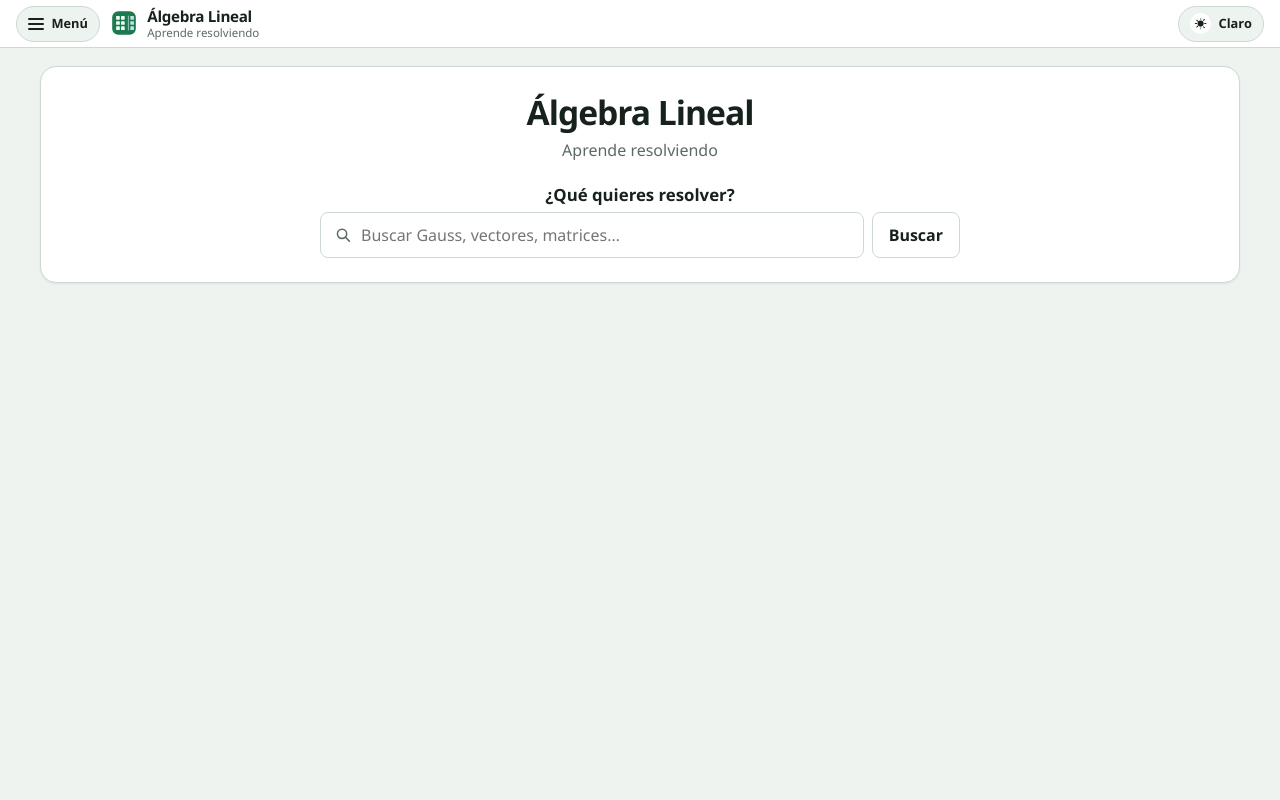
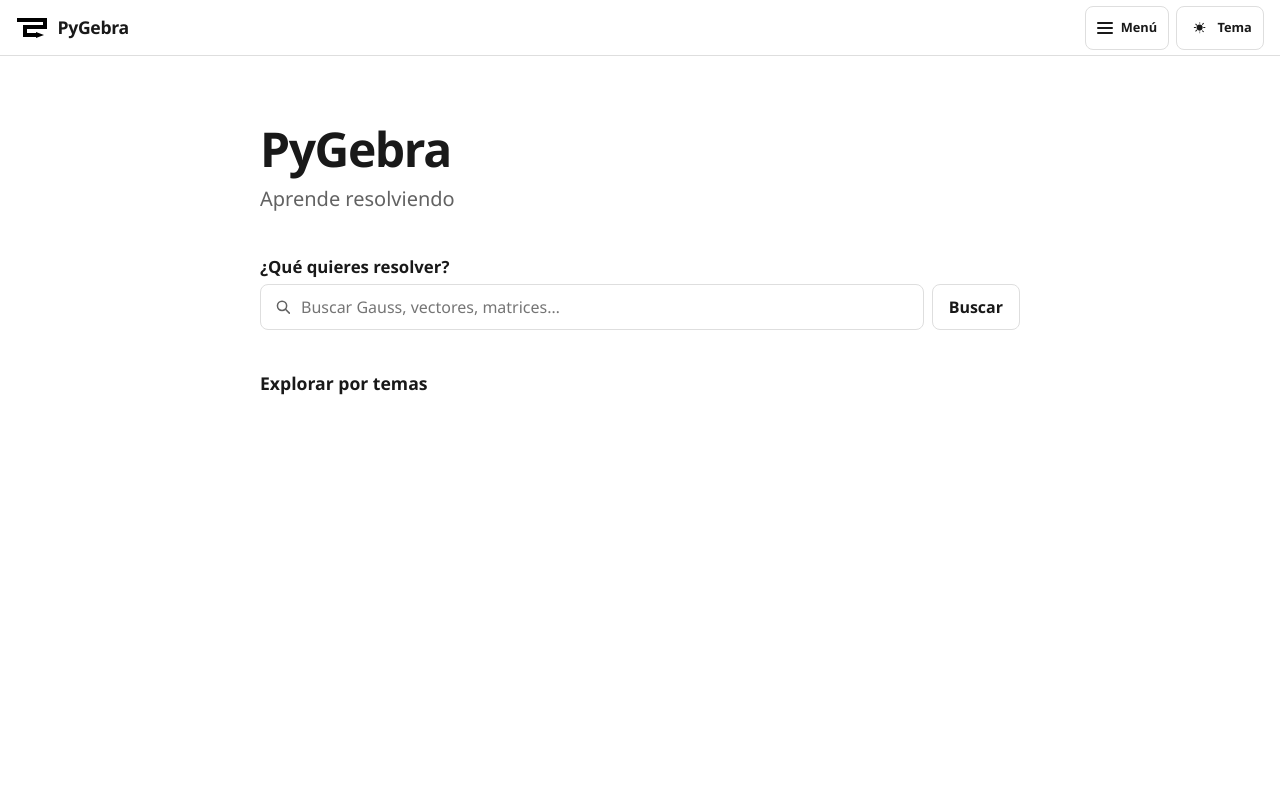
Before and after one commit to rodolfo-collado/Algebra-Lineal, a Django app: template frontend/web/calculadora/templates/calculadora/pages/inicio.html in a window 1280 px wide. Run offline with Django 5.2, Linux system fonts and the light colour scheme; the template is opened without the code that fills it, so the values that code supplies are empty.

Commit message:
feat(ui): aplicar el rediseño visual de PyGebra
- PyGebra como nombre visible en header, títulos, aria-labels y ventana de escritorio;
  Larga A monocromático (negro/blanco) generado desde el SVG canónico con
  scripts/sync_brand_mark.py, en lugar de la cuadrícula [A | b].
- Superficies neutras en claro y oscuro con el verde #1A6560 / #7DCFC6 como acento
  (acciones, enlaces, selección y foco).
- Inicio sereno: nombre, «Aprende resolviendo», buscador y «Explorar por temas» con
  área → tema → herramienta plegables; sin cuadrícula de tarjetas.
- Cajón de navegación con áreas plegables y chevrones coherentes; conserva Escape,
  backdrop, foco, aria-expanded, teclado, búsqueda y funcionamiento sin JavaScript.
- Descripciones cortas en el catálogo y relaciones entre sistemas, vectores,
  matrices y Ax = b; relacionadas como enlaces discretos tras resolver.
- Tema guardado como pygebra-tema, migrando algebra-lineal-tema, tolerante a
  almacenamiento bloqueado.

```diff
--- a/desktop.py
+++ b/desktop.py
@@ -23,7 +23,7 @@ from urllib.request import Request, urlopen
 LOOPBACK_HOST = "127.0.0.1"
 DJANGO_SETTINGS_MODULE = "frontend.web.algebra_web.settings"
 DESKTOP_ENVIRONMENT = "ALGEBRA_DESKTOP"
-APP_TITLE = "Álgebra Lineal"
+APP_TITLE = "PyGebra"
 WINDOW_WIDTH = 1100
 WINDOW_HEIGHT = 760
 WINDOW_MIN_SIZE = (760, 560)
@@ -73,7 +73,7 @@ def ensure_webview2_runtime() -> None:
             "Vuelve a ejecutar el instalador de Álgebra Lineal con conexión a Internet "
             "para instalarlo. También puedes descargar el runtime Evergreen desde:\n"
             f"{WEBVIEW2_DOWNLOAD_URL}\n"
-            "Después, vuelve a abrir Álgebra Lineal."
+            "Después, vuelve a abrir PyGebra."
         )
 
 
--- a/frontend/web/calculadora/static/calculadora/styles/base.css
+++ b/frontend/web/calculadora/static/calculadora/styles/base.css
@@ -15,7 +15,6 @@ body {
     color: var(--color-text);
     font-family: var(--font-ui);
     line-height: 1.5;
-    overflow-x: hidden;
 }
 
 code,
@@ -100,6 +99,7 @@ button:focus-visible,
 summary:focus-visible,
 input:focus-visible,
 textarea:focus-visible,
+select:focus-visible,
 [tabindex="-1"]:focus-visible {
     outline: 3px solid var(--color-focus);
     outline-offset: 2px;
--- a/frontend/web/calculadora/static/calculadora/styles/components.css
+++ b/frontend/web/calculadora/static/calculadora/styles/components.css
@@ -28,7 +35,7 @@
 .home-title {
     margin: 0;
     font-family: var(--font-display);
-    font-size: 1.45rem;
+    font-size: clamp(1.5rem, 3vw, 2rem);
     letter-spacing: -0.03em;
     line-height: 1.2;
 }
@@ -311,38 +317,94 @@
     font-size: 0.85rem;
 }
 
-/* —— Inicio: punto de entrada, un buscador y los temas —— */
+/* —— Inicio: nombre, «Aprende resolviendo», un buscador y las áreas plegadas —— */
 
 .home-hero {
-    display: grid;
-    justify-items: center;
-    gap: 0.35rem;
-    margin-bottom: 1.5rem;
-    padding: 1.6rem 1.35rem 1.5rem;
-    border: 1px solid var(--color-border);
-    border-radius: var(--radius-lg);
-    background: var(--color-surface-raised);
-    box-shadow: var(--shadow-sm);
-    text-align: center;
+    max-width: 760px;
+    margin: 2.5rem auto;
 }
 
 .home-hero .home-title {
-    font-size: clamp(1.6rem, 2.8vw, 2.1rem);
+    font-size: clamp(2.2rem, 5vw, 3rem);
 }
 
 .home-hero .home-lead {
-    font-size: 1rem;
+    margin-top: 0.4rem;
+    font-size: 1.25rem;
 }
 
 .home-hero .search {
-    width: min(100%, 40rem);
-    margin-top: 0.9rem;
-    text-align: left;
+    width: 100%;
+    margin-top: 2.5rem;
 }
 
 .home-hero .search-label {
     font-size: 1.05rem;
-    text-align: center;
+}
+
+.home-catalog,
+.search-results {
+    max-width: 760px;
+    margin-inline: auto;
+}
+
+.home-catalog > h2 {
+    margin-bottom: 1rem;
+    font-size: 1.1rem;
+}
+
+/* Área → tema → herramienta: filas plegables con bordes discretos, sin cuadrícula de tarjetas. */
+.home-area {
+    border-top: 1px solid var(--color-border);
+}
+
+.home-area:last-child {
+    border-bottom: 1px solid var(--color-border);
+}
+
+.home-area-summary {
+    display: flex;
+    justify-content: space-between;
+    align-items: center;
+    gap: 1rem;
+    padding: 1.2rem 0.5rem;
+    list-style: none;
+    cursor: pointer;
+    user-select: none;
+    transition: background var(--motion-fast);
+}
+
+.home-area-summary::-webkit-details-marker {
+    display: none;
+}
+
+.home-area-summary:hover {
+    background: var(--color-surface);
+}
+
+.home-area-title {
+    display: block;
+    font-size: 1rem;
+    font-weight: 650;
+}
+
+.home-area-description {
+    display: block;
+    margin-top: 0.15rem;
+    color: var(--color-muted);
+    font-size: 0.9rem;
+}
+
+.area-chevron {
+    width: 1rem;
+    height: 1rem;
+    flex: none;
+    color: var(--color-muted);
+    transition: transform var(--motion-fast);
+}
+
+.home-area[open] > .home-area-summary .area-chevron {
+    transform: rotate(90deg);
 }
 
 .home-section {
--- a/frontend/web/calculadora/static/calculadora/styles/shell.css
+++ b/frontend/web/calculadora/static/calculadora/styles/shell.css
@@ -31,25 +31,10 @@
 
 .app-mark {
     display: block;
-    width: 1.75rem;
-    height: 1.75rem;
+    width: 2rem;
+    height: 2rem;
+    color: var(--color-mark);
     flex: none;
-}
-
-.app-mark-plate {
-    fill: var(--color-brand);
-}
-
-.app-mark-cell {
-    fill: var(--color-mark-cell);
-}
-
-.app-mark-bar {
-    fill: var(--color-mark-bar);
-}
-
-.app-mark-aug {
-    fill: var(--color-mark-aug);
 }
 
 .app-brand-text {
@@ -60,14 +45,9 @@
 
 .app-name {
     font-family: var(--font-display);
-    font-size: 0.95rem;
-    font-weight: 700;
+    font-size: 1.1rem;
+    font-weight: 650;
     letter-spacing: -0.02em;
-}
-
-.app-tagline {
-    color: var(--color-muted);
-    font-size: 0.72rem;
 }
 
 .header-actions {
@@ -84,11 +64,11 @@
     display: inline-flex;
     align-items: center;
     gap: 0.45rem;
-    min-height: 2.25rem;
+    min-height: 2.75rem;
     padding: 0.25rem 0.7rem;
     border: 1px solid var(--color-border);
-    border-radius: var(--radius-pill);
-    background: var(--color-surface-muted);
+    border-radius: var(--radius-sm);
+    background: var(--color-surface-raised);
     color: var(--color-text);
     font-size: 0.8rem;
     font-weight: 600;
@@ -166,7 +146,7 @@
     min-width: 0;
     width: min(100% - 2rem, var(--content-max));
     margin: 0 auto;
-    padding: 1.1rem 0 2.5rem;
+    padding: 1.5rem 0 3rem;
 }
 
 /* —— Cajón de navegación —— */
--- a/frontend/web/calculadora/static/calculadora/styles/tokens.css
+++ b/frontend/web/calculadora/static/calculadora/styles/tokens.css
@@ -1,26 +1,27 @@
-/* Tokens semánticos: verde esmeralda como acento, azul profundo para la columna aumentada. */
+/* PyGebra: superficies neutras, símbolo monocromático y verde como acento. */
 
 :root,
 [data-theme="light"] {
     color-scheme: light;
 
-    --color-bg: #eef3f0;
-    --color-bg-accent: #e2ece6;
-    --color-surface: #f6f9f7;
+    --color-bg: #ffffff;
+    --color-bg-accent: #f5f5f5;
+    --color-surface: #fafafa;
     --color-surface-raised: #ffffff;
-    --color-surface-muted: #edf3ef;
-    --color-text: #17221c;
-    --color-muted: #5b6b62;
-    --color-border: #cdd9d2;
-    --color-border-strong: #a3b4aa;
+    --color-surface-muted: #f3f3f3;
+    --color-mark: #000000;
+    --color-text: #191919;
+    --color-muted: #626262;
+    --color-border: #dedede;
+    --color-border-strong: #a0a0a0;
 
-    --color-brand: #1b7a4e;
-    --color-brand-strong: #145f3c;
-    --color-brand-soft: #dcefe4;
-    --color-brand-text: #f3fbf6;
+    --color-brand: #1A6560;
+    --color-brand-strong: #124e4a;
+    --color-brand-soft: #edf5f4;
+    --color-brand-text: #ffffff;
 
-    --color-accent: #1a5f8a;
-    --color-accent-soft: #dceaf3;
+    --color-accent: #454545;
+    --color-accent-soft: #f0f0f0;
 
     --color-success: #1f6b4a;
     --color-success-soft: #dcefe6;
@@ -34,17 +35,14 @@
     --color-danger-soft: #f6e8e8;
     --color-danger-border: #dfb4b4;
 
-    --color-aug: #e3eef4;
-    --color-aug-strong: #1a5f8a;
-    --color-pivot: rgb(27 122 78 / 0.14);
-    --color-mark-cell: #f3fbf6;
-    --color-mark-bar: #8fcbae;
-    --color-mark-aug: #c5dde8;
+    --color-aug: #f0f0f0;
+    --color-aug-strong: #454545;
+    --color-pivot: rgb(26 101 96 / 0.12);
 
-    --color-focus: rgb(27 122 78 / 0.35);
-    --color-shadow: rgb(23 34 28 / 0.08);
-    --color-shadow-strong: rgb(23 34 28 / 0.16);
-    --color-backdrop: rgb(23 34 28 / 0.45);
+    --color-focus: #1A6560;
+    --color-shadow: rgb(0 0 0 / 0.04);
+    --color-shadow-strong: rgb(0 0 0 / 0.12);
+    --color-backdrop: rgb(0 0 0 / 0.35);
 
     /* Compatibilidad con tokens previos */
     --color-primary: var(--color-brand);
@@ -53,8 +51,8 @@
     --color-primary-soft: var(--color-brand-soft);
 
     --radius-sm: 8px;
-    --radius-md: 12px;
-    --radius-lg: 16px;
+    --radius-md: 8px;
+    --radius-lg: 10px;
     --radius-pill: 999px;
 
     --shadow-sm: 0 1px 2px var(--color-shadow);
@@ -71,7 +69,7 @@
     --font-display: "Segoe UI Variable", "Segoe UI", system-ui, sans-serif;
     --font-math: "Cascadia Mono", "Cascadia Code", Consolas, "Courier New", monospace;
 
-    --header-height: 3rem;
+    --header-height: 3.5rem;
     --nav-width: 19rem;
     --content-max: 1200px;
     /* Estado/entrada y pulsación: sin demora ni dependencia funcional. */
--- a/frontend/web/calculadora/static/calculadora/tema.js
+++ b/frontend/web/calculadora/static/calculadora/tema.js
@@ -1,13 +1,19 @@
 (() => {
     "use strict";
 
-    const STORAGE_KEY = "algebra-lineal-tema";
+    const STORAGE_KEY = "pygebra-tema";
     const root = document.documentElement;
     const button = document.getElementById("theme-toggle");
     const media = window.matchMedia("(prefers-color-scheme: dark)");
 
     function storedTheme() {
-        const value = localStorage.getItem(STORAGE_KEY);
+        let value = null;
+        try {
+            // La clave histórica sigue leyéndose; base.html la migra a la nueva.
+            value = localStorage.getItem(STORAGE_KEY) ?? localStorage.getItem("algebra-lineal-tema");
+        } catch (_) {
+            // Sin persistencia se conserva el tema visible.
+        }
         return value === "light" || value === "dark" ? value : null;
     }
 
@@ -28,11 +34,8 @@
 
         const siguiente = theme === "dark" ? "claro" : "oscuro";
         button.setAttribute("aria-label", `Cambiar a tema ${siguiente}`);
+        // El texto visible es siempre «Tema»: el icono y el aria-label indican el estado.
         button.setAttribute("aria-pressed", theme === "dark" ? "true" : "false");
-        const label = button.querySelector(".theme-toggle-text");
-        if (label) {
-            label.textContent = theme === "dark" ? "Oscuro" : "Claro";
-        }
     }
 
     applyTheme(storedTheme() || currentTheme() || systemTheme());
@@ -40,7 +43,11 @@
     if (button) {
         button.addEventListener("click", () => {
             const next = currentTheme() === "dark" ? "light" : "dark";
-            localStorage.setItem(STORAGE_KEY, next);
+            try {
+                localStorage.setItem(STORAGE_KEY, next);
+            } catch (_) {
+                // Sin almacenamiento el cambio vale para esta visita.
+            }
             applyTheme(next);
         });
     }
--- a/frontend/web/calculadora/templates/calculadora/base.html
+++ b/frontend/web/calculadora/templates/calculadora/base.html
@@ -4,13 +4,20 @@
 <head>
     <meta charset="utf-8">
     <meta name="viewport" content="width=device-width, initial-scale=1">
-    <title>{% block title %}Álgebra Lineal{% endblock %}</title>
+    <title>{% block title %}PyGebra{% endblock %}</title>
     <link rel="icon" href="{% static 'calculadora/favicon.svg' %}" type="image/svg+xml">
     <link rel="icon" href="{% static 'calculadora/favicon.ico' %}" sizes="16x16 32x32 48x48">
     <script>
         (function () {
             var root = document.documentElement;
-            var stored = localStorage.getItem("algebra-lineal-tema");
+            var stored = null;
+            try {
+                stored = localStorage.getItem("pygebra-tema");
+                if (stored === null) {
+                    stored = localStorage.getItem("algebra-lineal-tema");
+                    if (stored === "light" || stored === "dark") localStorage.setItem("pygebra-tema", stored);
+                }
+            } catch (_) { /* El tema y el menú funcionan sin almacenamiento. */ }
             var theme = stored === "light" || stored === "dark"
                 ? stored
                 : (window.matchMedia("(prefers-color-scheme: dark)").matches ? "dark" : "light");
--- a/frontend/web/calculadora/templates/calculadora/components/header.html
+++ b/frontend/web/calculadora/templates/calculadora/components/header.html
@@ -1,19 +1,19 @@
 <header class="app-header">
     <div class="header-start">
+        <a class="app-brand" href="{% url 'calculadora:inicio' %}" aria-label="PyGebra, inicio">
+            {% include "calculadora/components/mark.html" %}
+            <span class="app-brand-text">
+                <span class="app-name">PyGebra</span>
+            </span>
+        </a>
+    </div>
+    <div class="header-actions">
         <button type="button" id="navigation-toggle" class="navigation-toggle"
                 aria-expanded="false" aria-controls="navegacion-principal" hidden>
             <span class="navigation-toggle-icon" aria-hidden="true"></span>
             <span class="navigation-toggle-text">Menú</span>
         </button>
-        <a class="app-brand" href="{% url 'calculadora:inicio' %}" aria-label="Álgebra Lineal, inicio">
-            {% include "calculadora/components/mark.html" %}
-            <span class="app-brand-text">
-                <span class="app-name">Álgebra Lineal</span>
-                <span class="app-tagline">Aprende resolviendo</span>
-            </span>
-        </a>
-    </div>
-    <div class="header-actions">
+
         <button
             type="button"
             class="theme-toggle"
--- a/frontend/web/calculadora/templates/calculadora/components/mark.html
+++ b/frontend/web/calculadora/templates/calculadora/components/mark.html
@@ -1,13 +1,4 @@
-<svg class="app-mark" viewBox="0 0 32 32" aria-hidden="true" focusable="false">
-    <rect class="app-mark-plate" x="2.5" y="2.5" width="27" height="27" rx="7"></rect>
-    <rect class="app-mark-cell" x="7" y="8" width="4.2" height="4.2" rx="0.7"></rect>
-    <rect class="app-mark-cell" x="12.6" y="8" width="4.2" height="4.2" rx="0.7"></rect>
-    <rect class="app-mark-cell" x="7" y="13.9" width="4.2" height="4.2" rx="0.7"></rect>
-    <rect class="app-mark-cell" x="12.6" y="13.9" width="4.2" height="4.2" rx="0.7"></rect>
-    <rect class="app-mark-cell" x="7" y="19.8" width="4.2" height="4.2" rx="0.7"></rect>
-    <rect class="app-mark-cell" x="12.6" y="19.8" width="4.2" height="4.2" rx="0.7"></rect>
-    <rect class="app-mark-bar" x="20.4" y="7.5" width="1.2" height="17" rx="0.6"></rect>
-    <rect class="app-mark-aug" x="23.2" y="8" width="4.2" height="4.2" rx="0.7"></rect>
-    <rect class="app-mark-aug" x="23.2" y="13.9" width="4.2" height="4.2" rx="0.7"></rect>
-    <rect class="app-mark-aug" x="23.2" y="19.8" width="4.2" height="4.2" rx="0.7"></rect>
+{% comment %}Generado desde assets/brand/svg/pygebra-mark.svg por scripts/sync_brand_mark.py.{% endcomment %}
+<svg class="app-mark" aria-hidden="true" focusable="false" xmlns="http://www.w3.org/2000/svg" viewBox="0 0 64 64">
+  <path fill="currentColor" d="M2 12H62V34H22V42H40V40L56 46L40 52V50H14V26H54V20H2Z"/>
 </svg>
--- a/frontend/web/calculadora/templates/calculadora/components/related_tools.html
+++ b/frontend/web/calculadora/templates/calculadora/components/related_tools.html
@@ -1,13 +1,12 @@
 {% comment %}Recomendaciones discretas desde el registro central; solo aparecen cuando la herramienta declara relaciones con destinos disponibles.{% endcomment %}
-{% if herramientas_relacionadas %}
+{% if herramientas_relacionadas and resultado and not exploraciones %}
     <section class="related" aria-labelledby="related-title">
-        <h2 id="related-title" class="related-title">Herramientas relacionadas</h2>
+        <h2 id="related-title" class="related-title">También puedes explorar…</h2>
         <ul class="related-list">
             {% for relacionada in herramientas_relacionadas %}
                 <li class="related-item">
                     <a class="related-link" href="{{ relacionada.ruta }}">
                         <span class="related-name">{{ relacionada.nombre }}</span>
-                        <span class="related-hint">{{ relacionada.descripcion }}</span>
                     </a>
                 </li>
             {% endfor %}
--- a/frontend/web/calculadora/templates/calculadora/components/sidebar.html
+++ b/frontend/web/calculadora/templates/calculadora/components/sidebar.html
@@ -11,8 +11,13 @@
             <span>Inicio</span>
         </a>
         {% for area, categorias in arbol_navegacion %}
-            <section class="nav-area" data-grupo aria-labelledby="nav-area-{{ area.id }}">
-                <h2 id="nav-area-{{ area.id }}" class="nav-area-title">{{ area.nombre }}</h2>
+            <details class="nav-area" data-grupo aria-labelledby="nav-area-{{ area.id }}"{% if area == categoria_actual.area %} open{% endif %}>
+                <summary class="nav-area-title" id="nav-area-{{ area.id }}">
+                    <span>{{ area.nombre }}</span>
+                    <svg class="nav-chevron" viewBox="0 0 16 16" aria-hidden="true" focusable="false">
+                        <path d="M5 3.5 9.5 8 5 12.5" fill="none" stroke="currentColor" stroke-width="1.8" stroke-linecap="round" stroke-linejoin="round"/>
+                    </svg>
+                </summary>
                 {% for categoria, herramientas in categorias %}
                     <details class="nav-category" data-grupo data-categoria="{{ categoria.id }}"{% if categoria == categoria_actual %} open{% endif %}>
                         <summary class="nav-category-summary">
@@ -20,7 +25,6 @@
                                 {% include "calculadora/components/category_icon.html" with categoria_id=categoria.id %}
                             </span>
                             <span class="nav-category-name">{{ categoria.nombre }}</span>
-                            {% if not categoria.disponible %}<span class="nav-badge">Próximamente</span>{% endif %}
                             <svg class="nav-chevron" viewBox="0 0 16 16" aria-hidden="true" focusable="false">
                                 <path d="M5 3.5 9.5 8 5 12.5" fill="none" stroke="currentColor" stroke-width="1.8" stroke-linecap="round" stroke-linejoin="round"/>
                             </svg>
@@ -41,7 +45,7 @@
                         </ul>
                     </details>
                 {% endfor %}
-            </section>
+            </details>
         {% endfor %}
     </nav>
 </aside>
--- a/frontend/web/calculadora/templates/calculadora/layouts/herramienta.html
+++ b/frontend/web/calculadora/templates/calculadora/layouts/herramienta.html
@@ -1,7 +1,7 @@
 {% extends "calculadora/base.html" %}
 {% comment %}Estructura común de una herramienta: contexto, entrada, resultado, explicación, relacionadas y conexiones para explorar después de resolver. Cada bloque es opcional; una herramienta rellena solo los que necesita.{% endcomment %}
 
-{% block title %}{{ herramienta_actual.nombre }} · Álgebra Lineal{% endblock %}
+{% block title %}{{ herramienta_actual.nombre }} · PyGebra{% endblock %}
 
 {% block content %}
     <article class="tool">
--- a/frontend/web/calculadora/templates/calculadora/pages/inicio.html
+++ b/frontend/web/calculadora/templates/calculadora/pages/inicio.html
@@ -1,10 +1,10 @@
 {% extends "calculadora/base.html" %}
 
-{% block title %}Inicio · Álgebra Lineal{% endblock %}
+{% block title %}Inicio · PyGebra{% endblock %}
 
 {% block content %}
     <header class="home-hero">
-        <h1 class="home-title">Álgebra Lineal</h1>
+        <h1 class="home-title">PyGebra</h1>
         <p class="home-lead">Aprende resolviendo</p>
         {% include "calculadora/components/search.html" with search_id="buscador-inicio" search_target="catalogo-inicio" search_large=True search_label="¿Qué quieres resolver?" search_placeholder="Buscar Gauss, vectores, matrices…" %}
     </header>
@@ -30,27 +30,13 @@
             {% endif %}
         </section>
     {% else %}
-        {% comment %}Solo los temas a la vista: cada uno despliega sus herramientas. El resto de áreas espera bajo «Ver más temas».{% endcomment %}
-        <div id="catalogo-inicio" class="catalog">
-            {% for area, categorias in arbol_navegacion|slice:":1" %}
-                {% include "calculadora/pages/_area.html" %}
-            {% endfor %}
-            {% with otras_areas=arbol_navegacion|slice:"1:" %}
-                {% if otras_areas %}
-                    <details class="home-more" id="mas-temas" data-grupo>
-                        <summary class="home-more-summary">
-                            <svg class="home-more-chevron" viewBox="0 0 16 16" aria-hidden="true" focusable="false">
-                                <path d="M5 3.5 9.5 8 5 12.5" fill="none" stroke="currentColor" stroke-width="1.8" stroke-linecap="round" stroke-linejoin="round"/>
-                            </svg>
-                            <span>Ver más temas</span>
-                            <span class="home-more-hint">{% for area, categorias in otras_areas %}{{ area.nombre }}{% if not forloop.last %} · {% endif %}{% endfor %}</span>
-                        </summary>
-                        {% for area, categorias in otras_areas %}
-                            {% include "calculadora/pages/_area.html" %}
-                        {% endfor %}
-                    </details>
-                {% endif %}
-            {% endwith %}
-        </div>
+        <section class="home-catalog" aria-labelledby="explorar-title">
+            <h2 id="explorar-title">Explorar por temas</h2>
+            <div id="catalogo-inicio" class="catalog">
+                {% for area, categorias in arbol_navegacion %}
+                    {% if area.disponible %}{% include "calculadora/pages/_area.html" %}{% endif %}
+                {% endfor %}
+            </div>
+        </section>
     {% endif %}
 {% endblock %}
```
Also changed, not shown: other parts of frontend/web/calculadora/static/calculadora/styles/components.css (+72 -103 lines), other parts of frontend/web/calculadora/static/calculadora/styles/shell.css (+30 -13 lines), other parts of frontend/web/calculadora/static/calculadora/styles/tokens.css (+20 -22 lines), frontend/web/calculadora/catalogo.py (+8 -19 lines), frontend/web/calculadora/static/calculadora/styles/modules.css (+20 -16 lines), frontend/web/calculadora/templates/calculadora/pages/_area.html (+9 -4 lines), scripts/sync_brand_mark.py (added, +20 -0 lines).
